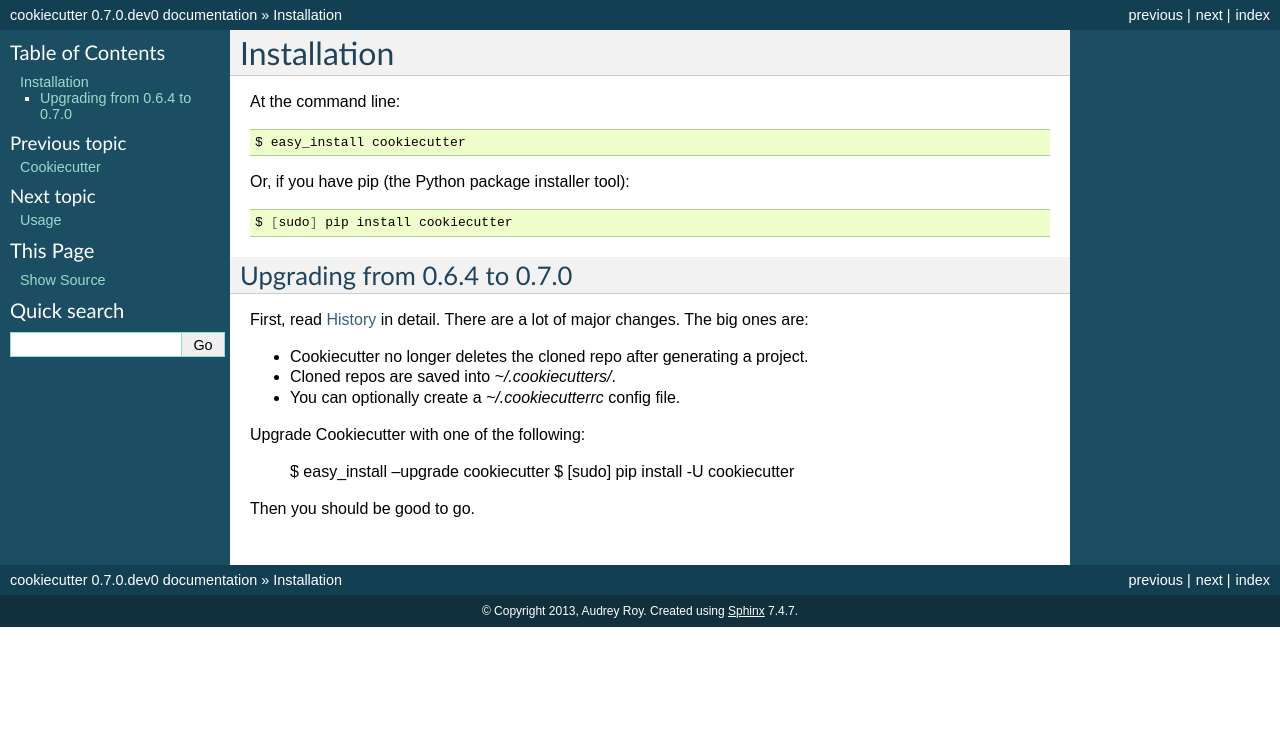
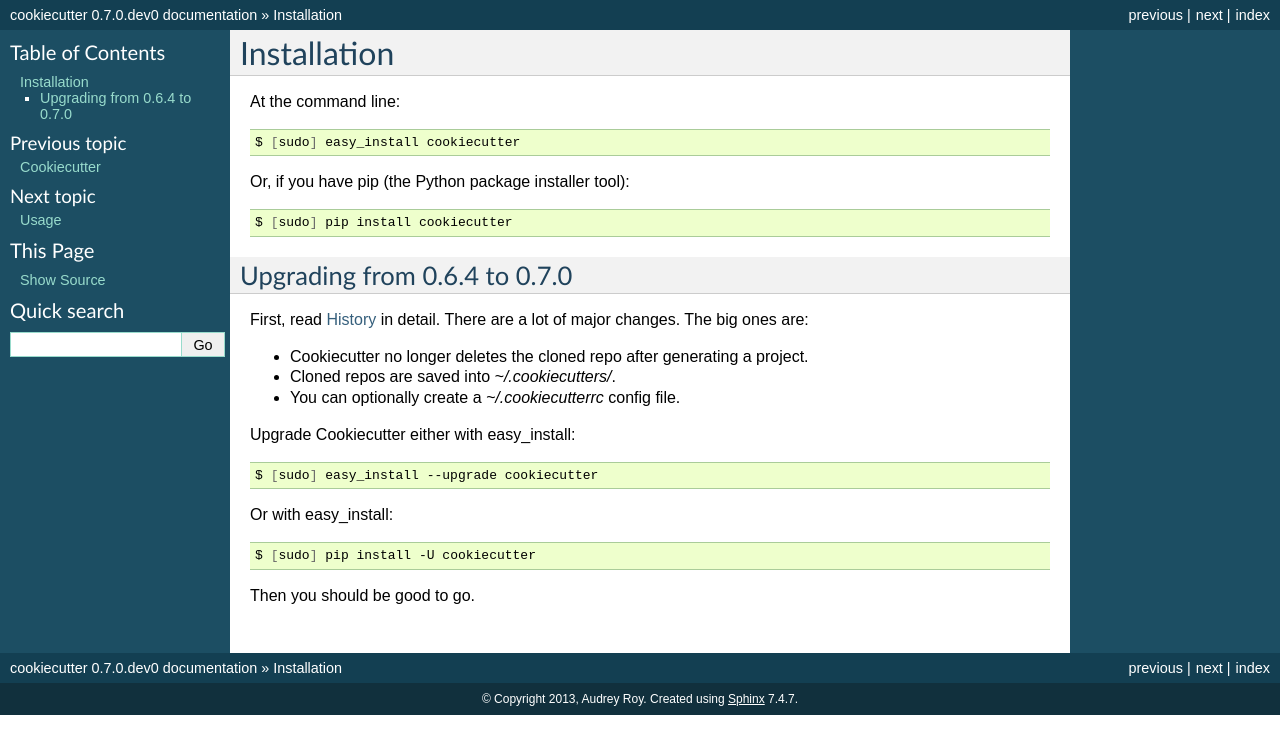
Before and after one commit to c-allen-tech/cookie, a Sphinx documentation site: the page built from docs/installation.rst, in a window 1280 px wide. Shown: the top 754 px of the page. Built offline with Sphinx 7.4.7, drawn with Linux system fonts in a browser that asks for light colours; formulas are drawn with MathJax 3.

Commit message:
More upgrade notes in docs.

```diff
--- a/HISTORY.rst
+++ b/HISTORY.rst
@@ -51,6 +51,7 @@ Other changes:
   of `subprocess.Popen` for Python 2 compatibility.
 * Removal of cookiecutter's `cleanup` module.
 * A bit of `setup.py` cleanup, thanks to `@oubiga`_.
+* Now depends on binaryornot 0.2.0.
 
 .. _`@foobacca`: https://github.com/foobacca/
 .. _`@raphigaziano`: https://github.com/raphigaziano/
--- a/docs/installation.rst
+++ b/docs/installation.rst
@@ -6,7 +6,7 @@ At the command line:
 
 .. code-block:: bash
 
-    $ easy_install cookiecutter
+    $ [sudo] easy_install cookiecutter
 
 Or, if you have pip (the Python package installer tool):
 
@@ -24,9 +24,16 @@ changes. The big ones are:
 * Cloned repos are saved into `~/.cookiecutters/`.
 * You can optionally create a `~/.cookiecutterrc` config file.
 
-Upgrade Cookiecutter with one of the following:
+Upgrade Cookiecutter either with easy_install:
 
-    $ easy_install --upgrade cookiecutter
+.. code-block:: bash
+
+    $ [sudo] easy_install --upgrade cookiecutter
+
+Or with easy_install:
+
+.. code-block:: bash
+
     $ [sudo] pip install -U cookiecutter
 
 Then you should be good to go.
```
